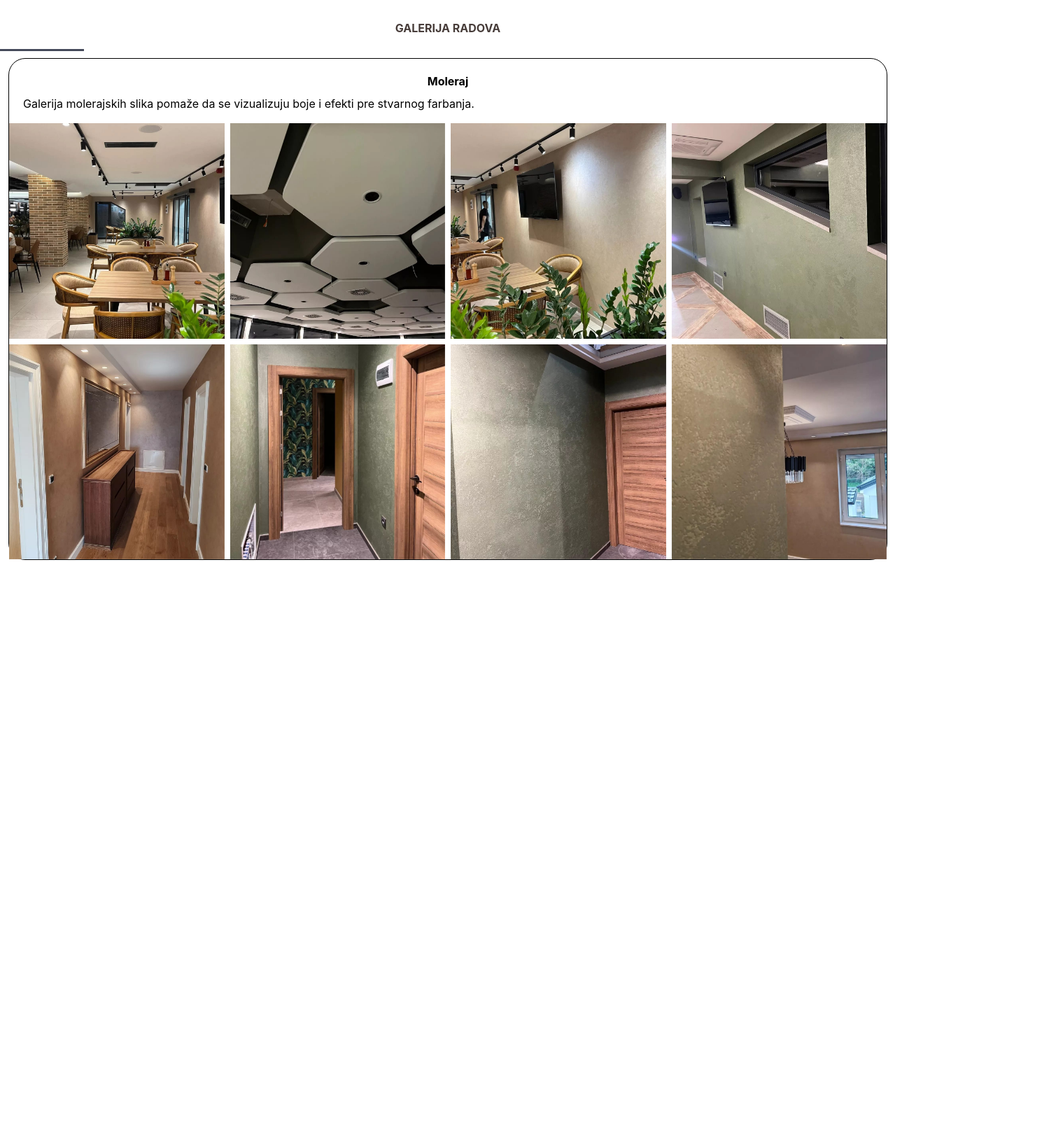
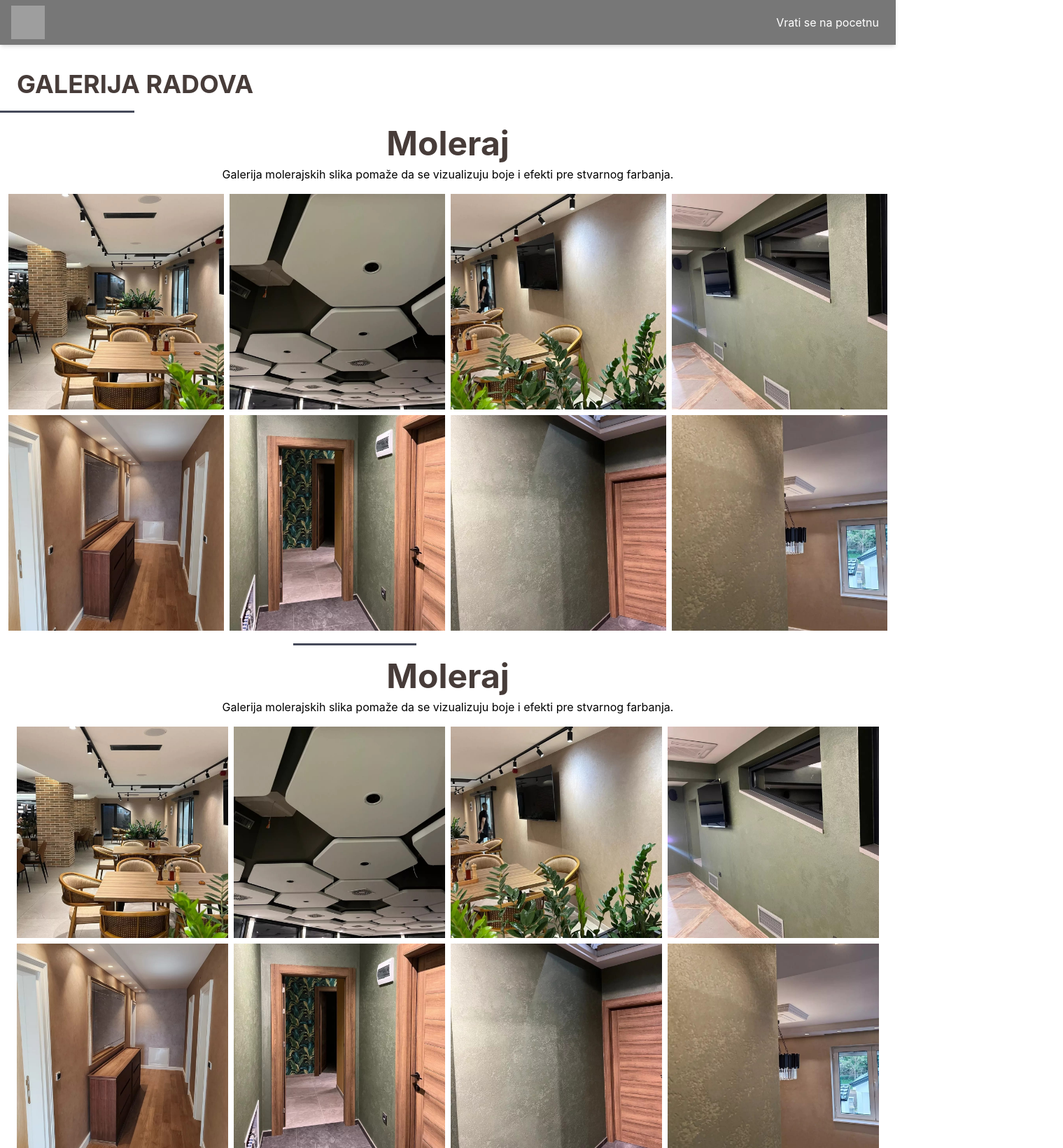
Before and after one commit to dimitrijerancicmita-gif/nsplusns, a React (Vite) app: page /nsplusns/fullgalerija in a window 1280 px wide. Shown: the top 1640 px of the page at 70% size, 1519 px wide, since content can reach past the window. Before the commit the page ends 824 px from the top, so only its background shows below. Built offline with nearby package versions, Linux system fonts and the light colour scheme; grey boxes are pictures that could not be loaded.

Commit message:
fullgalerija

```diff
--- a/src/App.jsx
+++ b/src/App.jsx
@@ -1,32 +1,62 @@
-import { Routes, Route } from "react-router-dom";
+import { Routes, Route, useLocation } from "react-router-dom"; // <--- dodaj useLocation
+import { useEffect } from "react"; // <--- dodaj useEffect
 import Body from "./Body.jsx";
 import Galerija from "./Galerija.jsx";
 import Onama from "./Onama.jsx";
 import Fullgalerija from "./Fullgalerija.jsx";
-import Navigacija from './Navigacija.jsx'
+import Navigacija from './Navigacija.jsx';
+import Footer from "./Footer.jsx";
+
+// ScrollToTop komponenta
+function ScrollToTop() {
+  const { pathname } = useLocation();
+
+  useEffect(() => {
+    window.scrollTo({ top: 0, behavior: "auto" });
+  }, [pathname]);
+
+  return null;
+}
+
+// ScrollToHash komponenta
+function ScrollToHash() {
+  const { hash } = useLocation();
+
+  useEffect(() => {
+    if (hash) {
+      const el = document.querySelector(hash);
+      if (el) el.scrollIntoView({ behavior: "smooth" });
+    }
+  }, [hash]);
+
+  return null;
+}
 
 function App() {
   return (
+    <>
+      <ScrollToTop />
       <Routes>
-      {/* Glavna stranica */}
         <Route
           path="/"
           element={
             <>
+              <ScrollToHash />
               <Navigacija/>
               <Body />
               <Galerija />
               <Onama />
+              <Footer/>
             </>
           }
         />
 
-      {/* Samo Fullgalerija, nova “stranica” */}
         <Route
           path="/fullgalerija"
           element={<Fullgalerija />}
         />
       </Routes>
+    </>
   );
 }
 
--- a/src/Body.jsx
+++ b/src/Body.jsx
@@ -2,6 +2,8 @@ import molerajSlika from "./assets/molerajslika.jpeg";
 import drugaSlika from "./assets/druga.jpeg";
 import trecaSlika from "./assets/treca.jpeg";
 import cetvrtaSlika from "./assets/cetvrta.jpeg";
+import { Link } from "react-router-dom";
+
 
 function Body() {
   return (
@@ -9,11 +11,13 @@ function Body() {
       <div className="grid grid-cols-1 md:grid-cols-2 xl:grid-cols-4 gap-8">
 
         {/* KARTICA 1 */}
-        <div className="group bg-white rounded-3xl overflow-hidden shadow-sm
+        <Link to="/fullgalerija#moleraj">
+        <div
+                        className="group bg-white rounded-3xl overflow-hidden shadow-sm
                         hover:shadow-xl transform hover:scale-105
                         transition duration-300">
 
-          <div className="relative overflow-hidden">
+          <div className className="relative overflow-hidden">
             <img
               src={molerajSlika}
               alt="Moleraj"
@@ -31,7 +35,6 @@ function Body() {
                 "
             />
 
-            {/* Overlay */}
             <div className="absolute inset-0 xl:bg-black/50
                             group-hover:bg-black/0
                             transition duration-500">
@@ -47,9 +50,10 @@ function Body() {
             </p>
           </div>
         </div>
+        </Link>
 
         {/* KARTICA 2 */}
-        <div className="group bg-white rounded-3xl overflow-hidden shadow-sm
+        <div className="kartica" className="group bg-white rounded-3xl overflow-hidden shadow-sm
                         hover:shadow-xl transform hover:scale-105
                         transition duration-300">
 
@@ -89,7 +93,7 @@ function Body() {
         </div>
 
         {/* KARTICA 3 */}
-        <div className="group bg-white rounded-3xl overflow-hidden shadow-sm
+        <div className="kartica" className="group bg-white rounded-3xl overflow-hidden shadow-sm
                         hover:shadow-xl transform hover:scale-105
                         transition duration-300">
 
@@ -129,7 +133,7 @@ function Body() {
         </div>
 
         {/* KARTICA 4 */}
-        <div className="group bg-white rounded-3xl overflow-hidden shadow-sm
+        <div className="kartica" className="group bg-white rounded-3xl overflow-hidden shadow-sm
                         hover:shadow-xl transform hover:scale-105
                         transition duration-300">
 
@@ -170,6 +174,7 @@ function Body() {
 
       </div>
     </div>
+
   );
 }
 
--- a/src/Fullgalerija.jsx
+++ b/src/Fullgalerija.jsx
@@ -1,12 +1,24 @@
+ import { Link } from 'react-router-dom'
+
 function Fullgalerija() {
 
     return(
         <>
-            <h1 class="flex align-center justify-center my-7 text-taupe-700 "><b>GALERIJA RADOVA</b></h1>
+            <div className="p-2 bg-[#00000088] flex items-center justify-between shadow-md fixed w-full z-50 mt-[-100px]">
+                <img src="src\assets\logo.png" alt="logo" className="h-12  w-12 ml-2" />
+
+                <div className="flex gap-3 mr-4 ">
+                    <Link to="/#galerija" className="text-white hover:scale-105 transition transform duration-200">
+                        Vrati se na pocetnu
+                    </Link>
+                </div>
+            </div>
+
+            <h1 class=" xl:justify-start xl:ml-6 flex md:align-center justify-center my-7 text-taupe-700 text-4xl mt-25"><b>GALERIJA RADOVA</b></h1>
             <div className="linijadva"></div>
-            <div class="border-1 mx-3 pb-10 xl:pb-0 mb-6 rounded-3xl">
-                <p class="flex align-center justify-center my-2 mt-5"><b>Moleraj</b></p>
-                <p class="mx-5 mb-4">Galerija molerajskih slika pomaže da se vizualizuju boje i efekti pre stvarnog farbanja.</p>
+            <div class="mx-3 pb-10 xl:pb-0 mb-6 rounded-3xl">
+                <p id="#moleraj" class="flex align-center justify-center my-2 mt-5 text-taupe-700 text-5xl"><b>Moleraj</b></p>
+                <p class="mx-5 mb-4 xl:flex justify-center align-center">Galerija molerajskih slika pomaže da se vizualizuju boje i efekti pre stvarnog farbanja.</p>
 
                 <div className="grid grid-cols-2 md:grid-cols-3 xl:grid-cols-4 gap-2">
 
@@ -52,6 +64,59 @@ function Fullgalerija() {
                     />
                 </div>
 
+            <div class="mx-3 pb-10 xl:pb-0 mb-6 rounded-3xl mt-7">
+                <div className="linijatri"></div>
+                <p class="flex align-center justify-center my-2 mt-5 text-taupe-700 text-5xl"><b>Moleraj</b></p>
+                <p class="mx-5 mb-4 xl:flex justify-center align-center">Galerija molerajskih slika pomaže da se vizualizuju boje i efekti pre stvarnog farbanja.</p>
+
+                <div className="grid grid-cols-2 md:grid-cols-3 xl:grid-cols-4 gap-2">
+
+                    <img
+                        src="src/assets/molerajslika.jpeg"
+                        alt="moleraj"
+                        className="animate-fadeIn"
+                    />
+                    <img
+                        src="src/assets/slika1.jpeg"
+                        alt="moleraj"
+                        className="animate-fadeIn"
+                    />
+                    <img
+                        src="src/assets/treca.jpeg"
+                        alt="moleraj"
+                        className="animate-fadeIn"
+                    />
+                    <img
+                        src="src/assets/moleraj2.jpeg"
+                        alt="moleraj"
+                        className="animate-fadeIn"
+                    />
+                    <img
+                        src="src/assets/moleraj4.jpeg"
+                        alt="moleraj"
+                        className="animate-fadeIn"
+                    />
+                    <img
+                        src="src/assets/moleraj5.jpeg"
+                        alt="moleraj"
+                        className="animate-fadeIn"
+                    />
+                    <img
+                        src="src\assets\moleraj3.jpeg"
+                        alt="moleraj"
+                        className="animate-fadeIn"
+                    />
+                    <img
+                        src="src/assets/moleraj6.jpeg"
+                        alt="moleraj"
+                        className="animate-fadeIn"
+                    />
+                </div>
+
+
+
+            </div>
+
             </div>
         </>
     )
--- a/src/Galerija.jsx
+++ b/src/Galerija.jsx
@@ -76,7 +76,7 @@ function Galerija() {
             />
             <img
               src={slika4}
-              alt="src\assets\galerijaspoljasnja.jpeg"
+              alt=""
               className="w-full h-32 object-cover rounded-lg hover:scale-105 transition cursor-pointer"
             />
           </div>
--- a/src/Navigacija.jsx
+++ b/src/Navigacija.jsx
@@ -2,7 +2,7 @@ function Navigacija() {
   return (
     <>
       <div className="p-2 bg-[#00000088] flex items-center justify-between shadow-md fixed w-full z-50">
-        <img src="src\assets\logo.png" alt="logo" className="h-12 w-12 ml-2" />
+        <img src="src\assets\logo.png" alt="logo" className="h-12  w-12 ml-2" />
 
         <div className="flex gap-3 mr-4">
           <a href="#" className=" border-r-1 pr-3 text-white hover:scale-105 transition transform duration-200">
@@ -24,7 +24,7 @@ function Navigacija() {
         />
 
         <div className="absolute top-0 left-0 w-full h-full bg-black/40 flex flex-col items-center justify-center text-center px-4">
-           <img src="src\assets\logo.png" alt="logo" className="h-80 w-60 ml-2" />
+           <img src="src\assets\logo.png" alt="logo" className="h-110 w-75 ml-2 mb-[-70px]" />
           <h2 className="text-4xl md:text-5xl font-bold text-white mb-4">
             Profesionalni molersko-farbarski radovi
           </h2>
--- a/src/index.css
+++ b/src/index.css
@@ -1,3 +1,4 @@
+
 @import "tailwindcss";
 
 #onama {
@@ -54,14 +55,6 @@
     align-content: center;
 }
 
-@media (max-width: 768px) {
-    .linija {
-        width: 160px;
-        height: 3px;
-        animation: povecajMobilni 1s ease-out forwards;
-    }
-}
-
 @keyframes povecaj {
     from { transform: scaleX(0.8); }
     to { transform: scaleX(4); }
@@ -70,6 +63,14 @@
 @keyframes povecajMobilni {
     from { transform: scaleX(0); }
     to { transform: scaleX(2); }
+}
+
+@media (max-width: 768px) {
+    .linija {
+        width: 160px;
+        height: 3px;
+        animation: povecajMobilni 1s ease-out forwards;
+    }
 }
 
 .crna-sekcija{
@@ -91,7 +92,7 @@
 }
 
 .linijadva {
-    width: 150px;
+    width: 240px;
     height: 3px;
     margin-top: -10px;
     margin-bottom: 10px;
@@ -100,7 +101,7 @@
     transform-origin: left;
     animation: povecaj 1s ease-out forwards;
     display: flex;
-    justify-content: center;
+    justify-content: left;
     align-content: center;
 }
 
@@ -123,29 +124,29 @@
 }
 
 .linijatri {
-    width: 150px;
+    width: 220px;
     height: 3px;
     margin-top: -10px;
     margin-bottom: 10px;
     background-color: #454a5a;
     transform: scaleX(0.8);
-    transform-origin: center;
+    transform-origin: left;
     animation: povecaj 1s ease-out forwards;
-    margin-top: 740px;
-    margin-left: 125px;
+    margin-left: 395px;
 }
 
 @media (max-width: 768px) {
     .linijatri {
         width: 200px;
         height: 3px;
+        margin-left: 60px;
         animation: povecajMobilni 1s ease-out forwards;
     }
 }
 
 @keyframes povecaj {
     from { transform: scaleX(0.8); }
-    to { transform: scaleX(8); }
+    to { transform: scaleX(5); }
 }
 
 @keyframes povecajMobilni {
```
Also changed, not shown: src/assets/treca copy.jpeg (added). Lines whose indentation alone changed are shown as unchanged.
